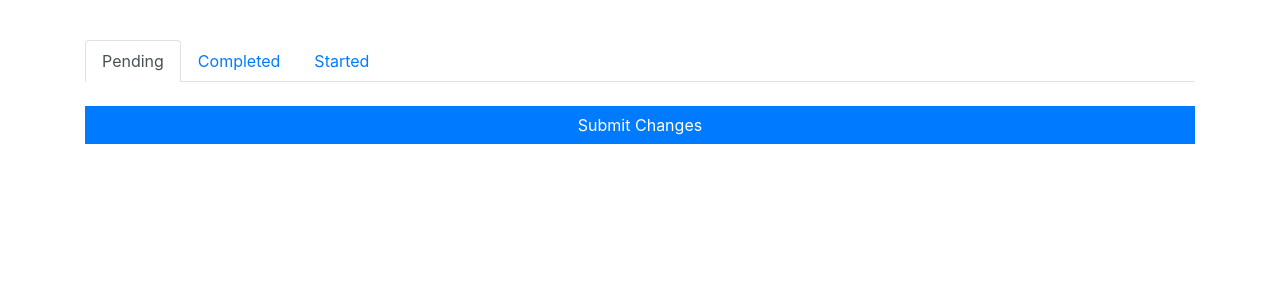
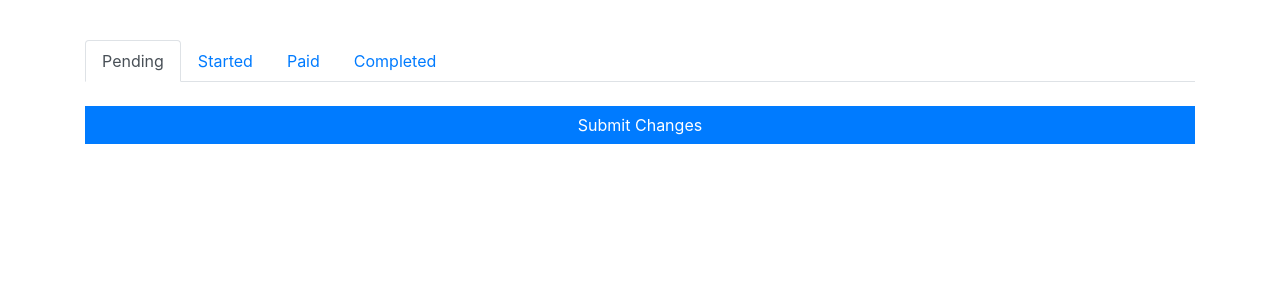
Before and after one commit to captainkev20/marthas_brew, a CodeIgniter app: the page made by application/views/order_status/order_status.php in a window 1280 px wide. Shown: the top 300 px of the page. Run offline with CodeIgniter, Linux system fonts and the light colour scheme; data that the repository does not hold is empty; some libraries are stand-ins or nearby versions.

Commit message:
Order_status view - Added tab for paid orders

```diff
--- a/application/views/order_status/order_status.php
+++ b/application/views/order_status/order_status.php
@@ -32,13 +32,16 @@
                 <a class="nav-link active" id="pending-tab" data-toggle="tab" href="#pending" role="tab" aria-controls="hot" aria-selected="true">Pending</a>
             </li>
             <li class="nav-item">
+                <a class="nav-link" id="started-tab" data-toggle="tab" href="#started" role="tab" aria-controls="started" aria-selected="false">Started</a>
+            </li>
+            <li class="nav-item">
+                <a class="nav-link" id="paid-tab" data-toggle="tab" href="#paid" role="tab" aria-controls="paid" aria-selected="false">Paid</a>
+            </li>
+            <li class="nav-item">
                 <a class="nav-link" id="completed-tab" data-toggle="tab" href="#completed" role="tab" aria-controls="Cold" aria-selected="false">Completed</a>
             </li>
-            <li class="nav-item">
-                <a class="nav-link" id="started-tab" data-toggle="tab" href="#started" role="tab" aria-controls="started" aria-selected="false">Started</a>
-            </li>
+        </ul>
 
-        </ul>
         <div class="tab-content">
             <div class="tab-pane fade show active" id="pending" role="tabpanel" aria-labelledby="pending-tab">
                 <div class="row">
@@ -69,6 +72,48 @@
                     <?php endforeach;?>
                 </div>
             </div>
+            <div class="tab-pane fade" id="started" role="tabpanel" aria-labelledby="started-tab">
+                <div class="row">
+                    <?php foreach($started_orders as $started_order):?>
+                        <div class="col-md-4">
+                            <div class="card">
+                                <div class="card-header">
+                                    <h3 class="card-title"><?php echo $started_order['customer_name']; ?></h3>
+                                </div>
+                                <div class="card-body">
+                                    <p class="card-price"><?php echo $started_order['phone_number']; ?></p>
+                                </div>
+                                <div class="card-footer">
+                                    <div class="checkbox">
+                                        <label>
+                                            <input type="checkbox" id="4" value="<?php echo $started_order['id']; ?>" name="completeditems[]"> Completed
+                                        </label>
+                                    </div>
+
+                                </div>
+                            </div>
+                        </div>
+                    <?php endforeach;?>
+                </div>
+            </div>
+            <div class="tab-pane fade" id="paid" role="tabpanel" aria-labelledby="paid-tab">
+                <div class="row">
+                    <?php foreach($paid_orders as $paid_order):?>
+                        <div class="col-md-4">
+                            <div class="card">
+                                <div class="card-header">
+                                    <h3 class="card-title"><?php echo $paid_order['customer_name']; ?></h3>
+                                </div>
+                                <div class="card-body">
+                                    <p class="card-price"><?php echo $paid_order['phone_number']; ?></p>
+                                </div>
+                                <div class="card-footer">
+                                </div>
+                            </div>
+                        </div>
+                    <?php endforeach;?>
+                </div>
+            </div>
             <div class="tab-pane fade" id="completed" role="tabpanel" aria-labelledby="paid-tab">
                 <div class="row">
                     <?php foreach($completed_orders as $completed_order):?>
@@ -93,42 +138,12 @@
                     <?php endforeach;?>
                 </div>
             </div>
-            <div class="tab-pane fade" id="started" role="tabpanel" aria-labelledby="started-tab">
-                <div class="row">
-                    <?php foreach($started_orders as $started_order):?>
-                        <div class="col-md-4">
-                            <div class="card">
-                                <div class="card-header">
-                                    <h3 class="card-title"><?php echo $started_order['customer_name']; ?></h3>
-                                </div>
-                                <div class="card-body">
-                                    <p class="card-price"><?php echo $started_order['phone_number']; ?></p>
-                                </div>
-                                <div class="card-footer">
-                                    <div class="checkbox">
-                                        <label>
-                                            <input type="checkbox" id="4" value="<?php echo $started_order['id']; ?>" name="completeditems[]"> Completed
-                                        </label>
-                                    </div>
-
-                                </div>
-                            </div>
-                        </div>
-                    <?php endforeach;?>
-                </div>
-            </div>
-
         </div>
-
         <br>
-
         <div class="btn-primary">
             <input type="submit" class="btn btn-primary" value="Submit Changes">
-
         </div>
-
 </div>
 </form>
 </body>
-
 </html>
```
